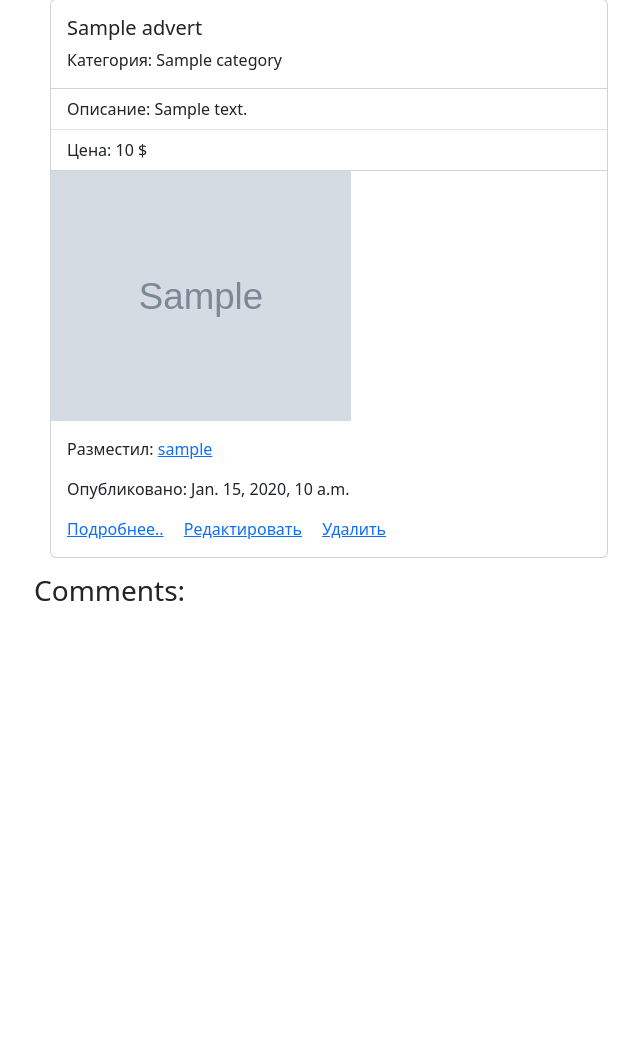
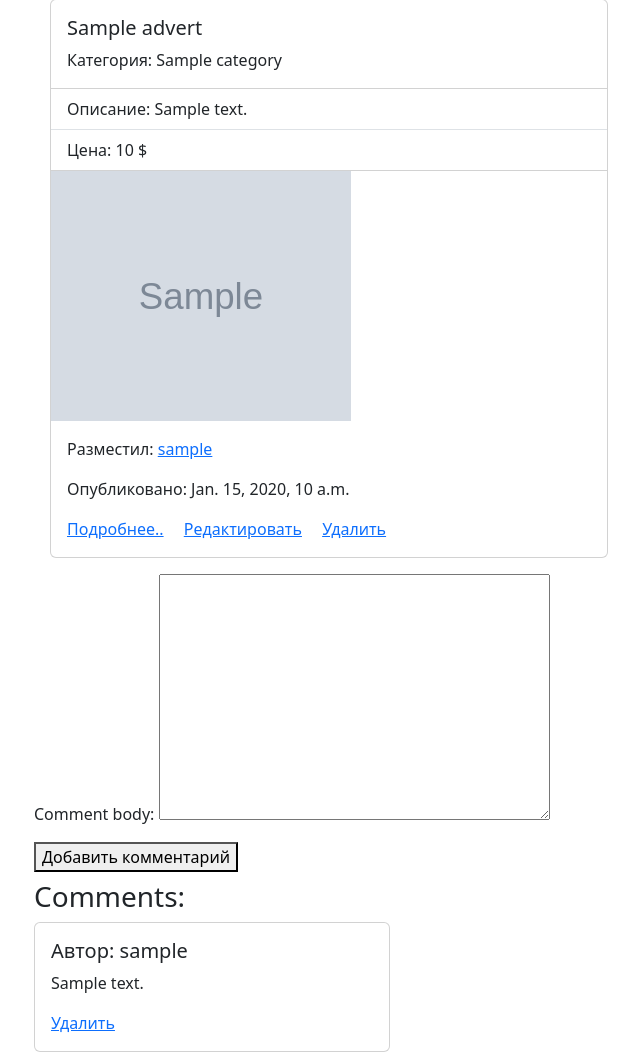
Before and after one commit to MichaelShap/cw_9_Potopaev_Michael_Python18, a Django app: page /advert/1/ in a window 1280 px wide. Shown: the part 89-1141 px from the top of the page, without its empty margins (48-688 px from the left). Before the commit the page ends 690 px from the top, so only its background shows below. Run offline with Django 4.2, Linux system fonts and the light colour scheme; a user stored in the database is signed in; tables that the repository leaves empty hold one stand-in row (values such as "Sample post"); grey boxes marked "Sample" are stand-in pictures.

Commit message:
завершен CRUD для комментариев

```diff
--- a/source/webapp/models.py
+++ b/source/webapp/models.py
@@ -1,5 +1,3 @@
-from datetime import datetime, timezone
-
 from django.db import models
 from django.contrib.auth import get_user_model
 
--- a/source/webapp/templates/adverts/detail_advert.html
+++ b/source/webapp/templates/adverts/detail_advert.html
@@ -31,6 +31,11 @@
         </div>
     </div>
 
+    <form method="post" action="{% url 'webapp:advert_view' pk=advert.pk %}">
+        {% csrf_token %}
+        {{ form.as_p }}
+        <button type="submit">Добавить комментарий</button>
+    </form>
 
     <h3 class="mt-2">Comments: </h3>
     <div class="row row-cols-3 mt-2">
@@ -43,12 +48,8 @@
                         <p class="card-text">{{ comment.text }}</p>
                         <p>{{ article.created_at }}</p>
 
-                        {% if perms.webapp.change_comment or comment.author == request.user %}
-                            <a href="#"
-                               class="card-link">Редактировать</a>
-                        {% endif %}
                         {% if perms.webapp.delete_comment or comment.author == request.user %}
-                            <a href="#" class="card-link">Удалить</a>
+                            <a href="{% url 'webapp:comment_delete' pk=comment.pk %}" class="card-link">Удалить</a>
                         {% endif %}
                     </div>
                 </div>
--- a/source/webapp/urls.py
+++ b/source/webapp/urls.py
@@ -1,6 +1,7 @@
 from django.urls import path
 
 from webapp.views.advert_views import IndexView, AdvertView, AdvertCreateView, AdvertUpdateView, AdvertDeleteView
+from webapp.views.comment_views import CommentDeleteView
 
 app_name = 'webapp'
 
@@ -10,7 +11,5 @@ urlpatterns = [
     path('advert/add/', AdvertCreateView.as_view(), name='advert_create'),
     path('advert/<int:pk>/update/', AdvertUpdateView.as_view(), name='advert_update'),
     path('advert/<int:pk>/delete/', AdvertDeleteView.as_view(), name='advert_delete'),
-    # path('article/<int:pk>/comment/add/', CommentCreateView.as_view(), name='comment_add'),
-    # path('comment/<int:pk>/update/', CommentUpdateView.as_view(), name='comment_update_view'),
-    # path('comment/<int:pk>/delete/', CommentDeleteView.as_view(), name='comment_delete_view'),
+    path('comment/<int:pk>/delete/', CommentDeleteView.as_view(), name='comment_delete'),
 ]
--- a/source/webapp/views/advert_views.py
+++ b/source/webapp/views/advert_views.py
@@ -1,4 +1,3 @@
-from datetime import timezone
 from urllib.parse import urlencode
 
 from django.db.models import Q
@@ -49,15 +48,39 @@ class IndexView(ListView):
         return context
 
 
-class AdvertView(DetailView):
-    model = Advert
+# class AdvertView(DetailView):
+#     model = Advert
+#     template_name = 'adverts/detail_advert.html'
+#
+#     def get_context_data(self, **kwargs):
+#         context = super().get_context_data(**kwargs)
+#         context['advert_comments'] = self.object.advert_comments.order_by('-created')
+#         return context
+
+class AdvertView(LoginRequiredMixin, DetailView):
     template_name = 'adverts/detail_advert.html'
 
-    def get_context_data(self, **kwargs):
-        context = super().get_context_data(**kwargs)
-        context['advert_comments'] = self.object.advert_comments.order_by('-created')
-        return context
+    def get(self, request, pk):
+        advert = get_object_or_404(Advert, pk=pk)
+        comments = Comment.objects.filter(advert=advert)
+        form = CommentForm()
 
+        context = {'advert': advert, 'comments': comments, 'form': form}
+        return render(request, self.template_name, context)
+
+    def post(self, request, pk):
+        advert = get_object_or_404(Advert, pk=pk)
+        comments = Comment.objects.filter(advert=advert)
+        form = CommentForm(request.POST)
+
+        if form.is_valid():
+            comment = form.save(commit=False)
+            comment.advert = advert
+            comment.author = request.user
+            comment.save()
+            return render(request, self.template_name, {'advert': advert, 'comments': comments, 'form': CommentForm()})
+
+        return render(request, self.template_name, {'advert': advert, 'comments': comments, 'form': form})
 
 class AdvertCreateView(LoginRequiredMixin, CreateView):
     template_name = 'adverts/add_advert.html'
```
Also changed, not shown: source/webapp/templates/comments/add_comment.html (deleted, +0 -10 lines), source/webapp/templates/comments/list_comments.html (deleted, +0 -10 lines), source/webapp/views/comment_views.py (+16 -0 lines).
